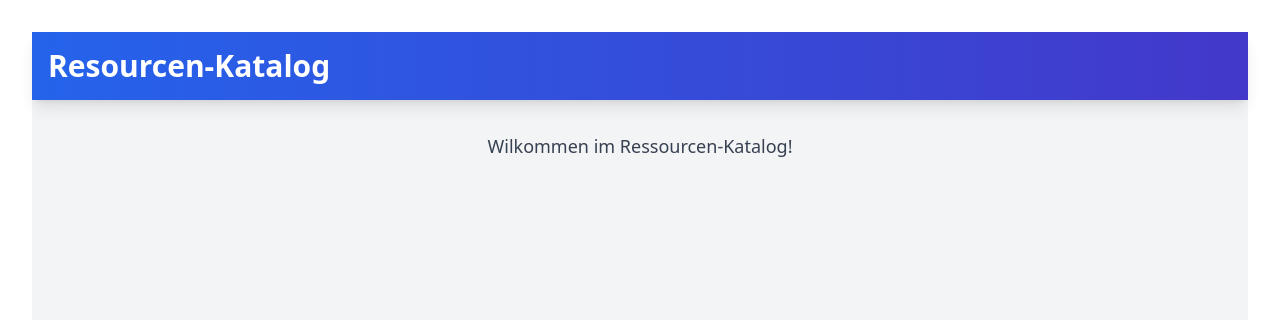
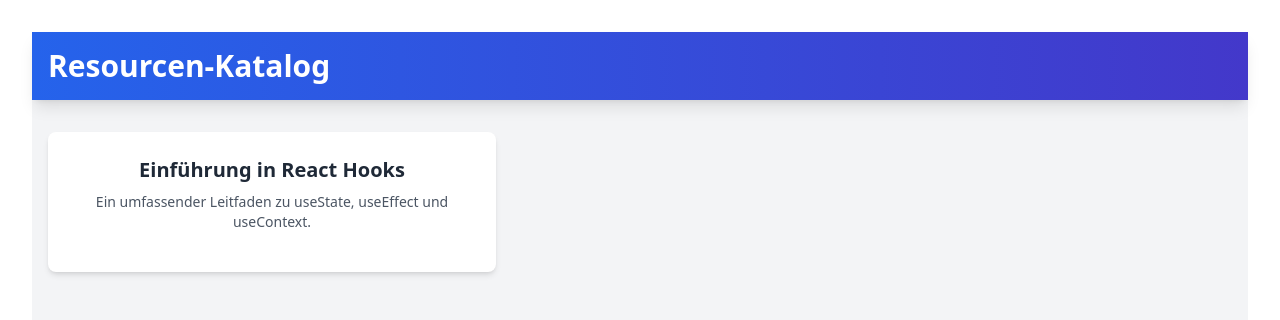
Before and after one commit to Bittner89/resource-catalog-ui, a React (Vite) app: page / in a window 1280 px wide. Shown: the top 320 px of the page. Built offline with nearby package versions, Linux system fonts and the light colour scheme.

Commit message:
feat(UI-104): ResourceCard Komponente entwickelt

```diff
--- a/src/App.jsx
+++ b/src/App.jsx
@@ -1,6 +1,12 @@
 import './App.css'
+import ResourceCard from './components/ResourceCard.jsx'
+function App() {
 
-function App() {
+  const dummyResource = {
+    id: 1,
+    title: "Einführung in React Hooks",
+    description: "Ein umfassender Leitfaden zu useState, useEffect und useContext.",
+  };
 
   return (
     <div className='min-h-screen bg-gray-100 font-sans antialiased'>
@@ -15,7 +21,9 @@
         </div>
       </header >
       <main className="container mx-auto p-4 mt-4">
-        <p className="text-gray-700 text-lg"> Wilkommen im Ressourcen-Katalog!</p>
+        <div className="max-w-md">
+            <ResourceCard resource={dummyResource} />
+          </div>
       </main>
     </div>
   )
--- /dev/null
+++ b/src/components/ResourceCard.jsx
@@ -0,0 +1,16 @@
+import React from "react";
+
+const ResourceCard = ({ resource }) => {
+    if (!resource) {
+        return null;
+    }
+
+    return (
+        <div className="bg-white p-6 rounded-lg shadow-md hover:shadow-xl transition-shadow duration-300">
+            <h2 className="text-xl font-semibold text-gray-800 mb-2">{resource.title}</h2>
+            <p className="text-gray-600 text-sm mb-4">{resource.description}</p>
+        </div>
+    );
+};
+
+export default ResourceCard;
```
